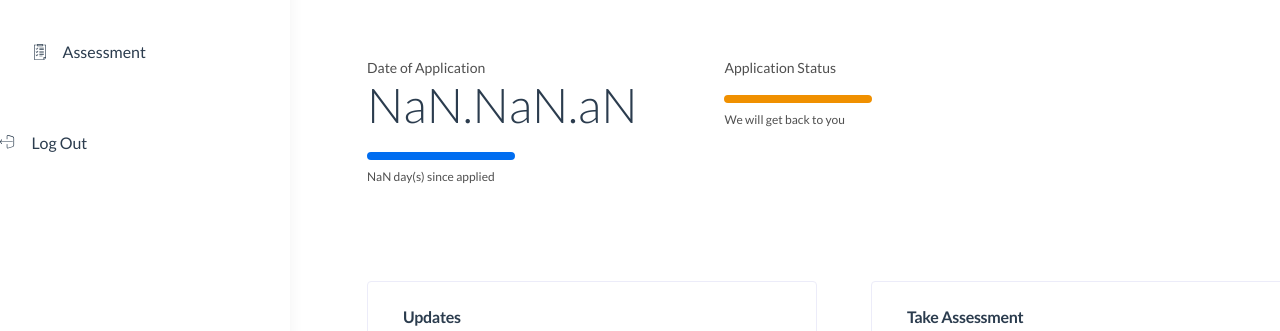
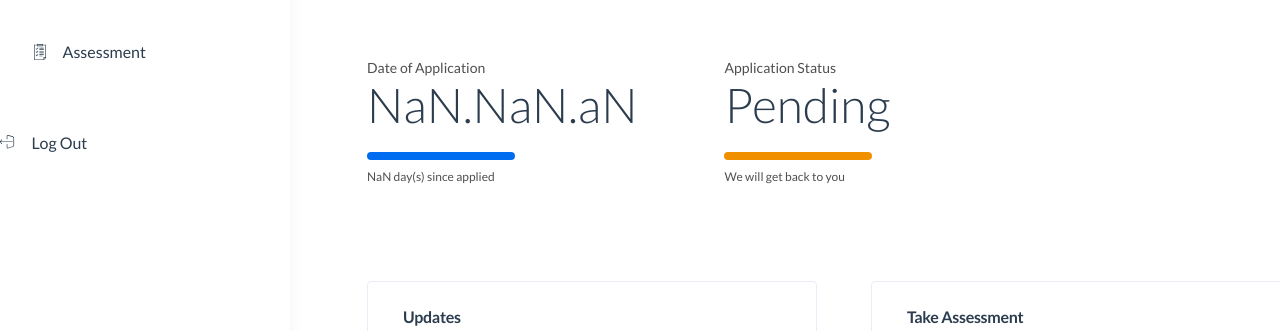
Before and after one commit to DannStormy/enyata-academy-project, a Vue app: page /dashboard in a window 1280 px wide. Shown: the part 224-555 px from the top of the page. Built offline with nearby package versions, Linux system fonts and the light colour scheme; no server answers; sample sign-in values are in the browser's storage.

Commit message:
application status

```diff
--- a/src/components/SideBarEntry.vue
+++ b/src/components/SideBarEntry.vue
@@ -2,12 +2,12 @@
   <!-- <ScrollBar /> -->
   <div class="confirmation-container" v-if="isActive">
     <div class="confirmation-box">
-      <form class="question-box" @submit.prevent>
+      <form class="question-box" @submit.prevent="yesConfirm()">
         <div class="que">
           {{ question }}
         </div>
         <div class="buttons">
-          <button @click="yesConfirm()">Yes</button>
+          <button>Yes</button>
           <button @click="noConfirm()">No</button>
         </div>
       </form>
@@ -85,11 +85,14 @@
 </template>
 
 <script>
+import axios from "axios";
+
 // import ScrollBar from "@/components/ScrollBar.vue";
 export default {
   data: () => ({
     isActive: false,
     question: "",
+    status: "",
   }),
   props: {
     name: String,
@@ -106,13 +109,19 @@ export default {
     approveApplication() {
       this.question = "Are you sure you want to approve this application";
       this.isActive = true;
+      this.status = true;
     },
     declineApplication() {
       this.question = "Are you sure you want to decline this application";
       this.isActive = true;
+      this.status = false;
     },
     yesConfirm() {
       this.$emit("sendConfirm", false);
+      axios.post(`${process.env.VUE_APP_SERVER_URL}/admin/status`, {
+        status: this.status,
+        applicant_id: this.email,
+      });
     },
     noConfirm() {
       this.isActive = false;
--- a/src/components/SideMenu.vue
+++ b/src/components/SideMenu.vue
@@ -57,7 +57,6 @@ export default {
     ...mapState({ profile: (state) => state.user_dashboard.profile }),
   },
   mounted() {
-    console.log("current user", this.currentUser);
     this.fetchUser();
     this.dashboardPic();
   },
--- a/src/store/modules/user_dashboard.js
+++ b/src/store/modules/user_dashboard.js
@@ -8,7 +8,7 @@ export default {
         currentUser: [],
         accessToken: null,
         message: '',
-        isAuthenticated: false,
+        status: null,
         profile: []
     }),
     mutations: {
@@ -21,8 +21,8 @@ export default {
         UPDATE_USER: (state, user) => {
             state.currentUser = user
         },
-        AUTH: (state, isAuthenticated) => {
-            state.isAuthenticated = isAuthenticated
+        UPDATE_STATUS: (state, status) => {
+            state.status = status
         },
         UPDATE_PROFILE: (state, profile) => {
             state.profile = profile
@@ -79,7 +79,9 @@ export default {
         async dashboardPic({ state, commit }) {
             try {
                 const response = await axios.post(`${process.env.VUE_APP_SERVER_URL}/applicant/dashboard`, { email: state.currentUser.email })
-                commit('UPDATE_PROFILE', response.data.data[0])
+                commit('UPDATE_PROFILE', response.data.data[0]);
+                commit('UPDATE_STATUS', response.data.applicantStatus[0].status)
+                // console.log('St', response.data.applicantStatus[0].status)
                 // console.log('State: ', state.profile)
             } catch (error) {
                 console.log(error)
--- a/src/views/user_views/Dashboard.vue
+++ b/src/views/user_views/Dashboard.vue
@@ -19,9 +19,15 @@
           <hr />
           <p class="comments">{{ formatDateString() }}</p>
         </div>
-        <div class="status">
+        <div
+          :class="[
+            'status',
+            { denied: activeColor == 'red' },
+            { approved: activeColor == 'green' },
+          ]"
+        >
           <p class="titles">Application Status</p>
-          <p v-if="profile?.applied" class="data">Pending</p>
+          <p class="data">{{ setStatus() }}</p>
           <hr />
           <p class="comments">We will get back to you</p>
         </div>
@@ -58,6 +64,9 @@ import SideMenu from "@/components/SideMenu.vue";
 
 import { mapActions, mapState } from "vuex";
 export default {
+  data: () => ({
+    activeColor: "yellow",
+  }),
   name: "DashBoard",
   methods: {
     ...mapActions(["dashboardPic"]),
@@ -79,12 +88,29 @@ export default {
       };
       return days(date_1, date_2) + " day(s) since applied";
     },
+    setStatus() {
+      if (this.status === null) {
+        this.activeColor = "yellow";
+        return "Pending";
+      } else if (this.status === false) {
+        this.activeColor = "red";
+        return "Denied";
+      } else if (this.status === true) {
+        this.activeColor = "green";
+        return "Approved";
+      }
+    },
   },
   computed: {
-    ...mapState({ profile: (state) => state.user_dashboard.profile }),
+    ...mapState({
+      status: (state) => state.user_dashboard.status,
+      profile: (state) => state.user_dashboard.profile,
+    }),
   },
   mounted() {
+    // this.setStatus();
     // this.dashboardPic();
+    // console.log("Dashboard statys", this.status);
   },
   components: {
     SideMenu,
@@ -140,6 +166,12 @@ hr {
 .status > hr {
   border: 4px solid #f09000;
 }
+.denied > hr {
+  border: 4px solid rgb(241, 44, 44);
+}
+.approved > hr {
+  border: 4px solid #12c52f;
+}
 .comments {
   font-size: 12px;
   font-weight: 400;
```
